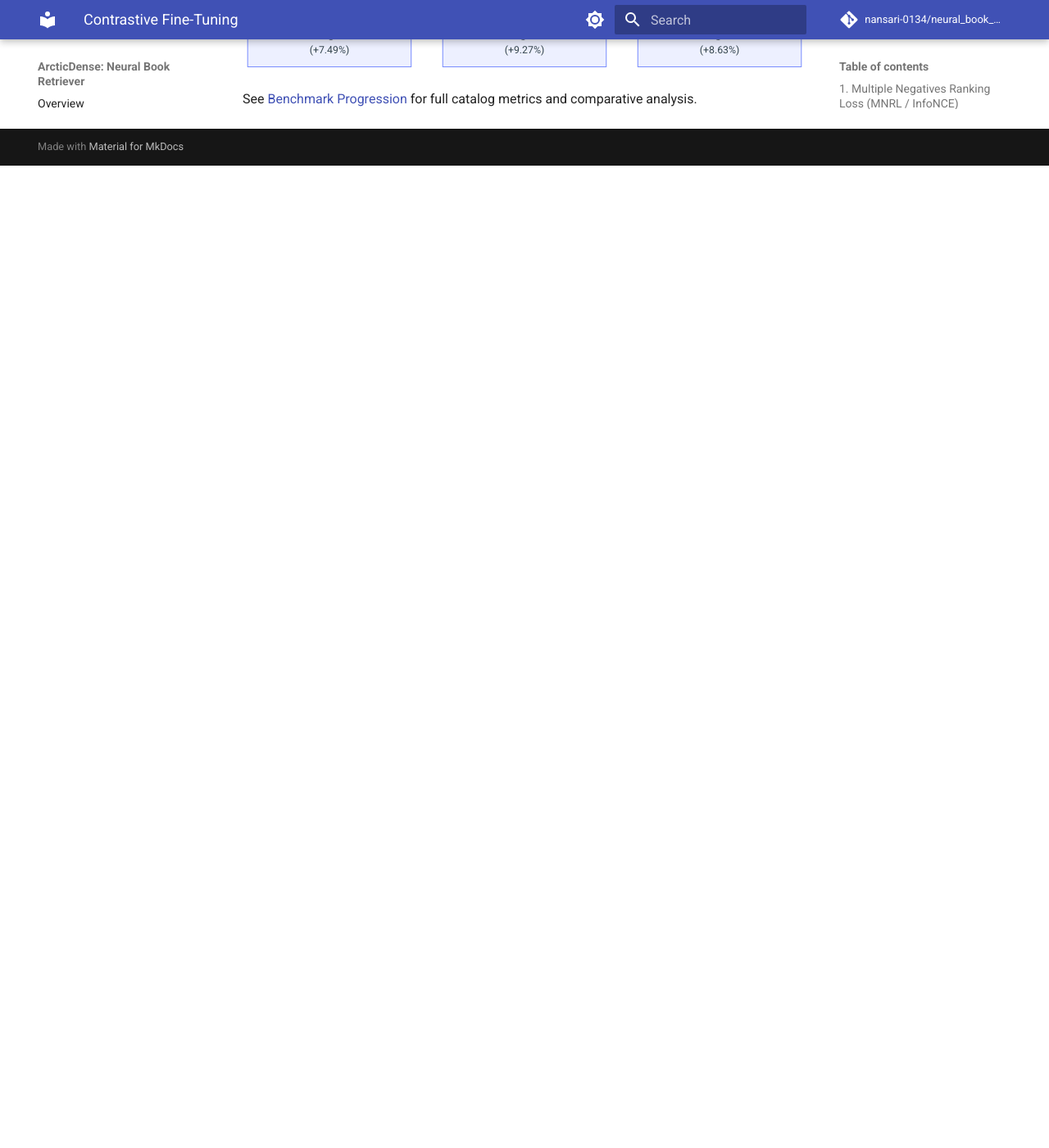
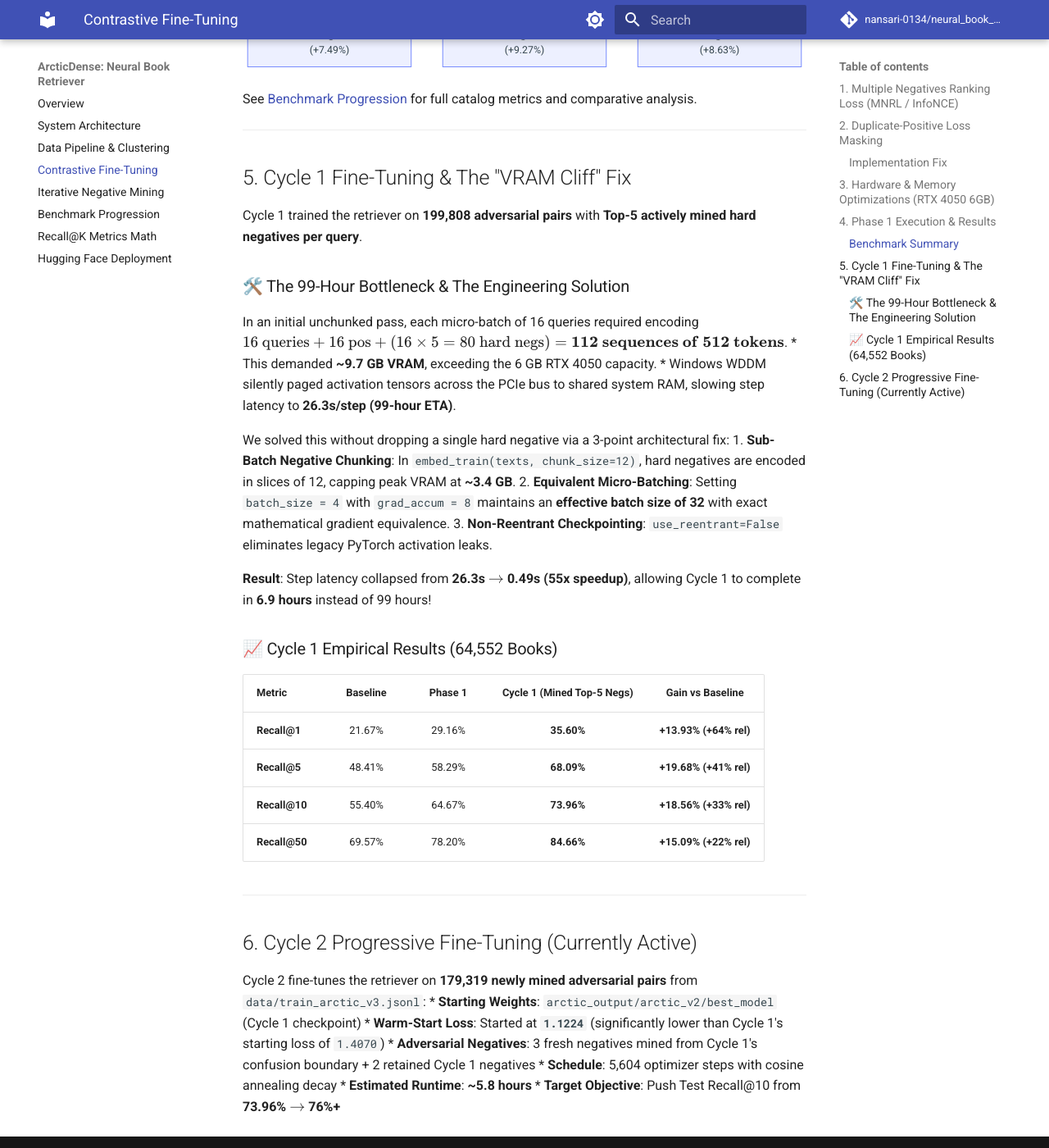
Before and after one commit to nansari-0134/neural_book_search_arctic, an MkDocs documentation site: the page built from docs/fine_tuning.md, in a window 1280 px wide and 1400 px high, scrolled down 2147 px. Shown: the whole window at 82% size. Built offline with MkDocs 1.6.1 and Material for MkDocs 9.7.7, drawn with Linux system fonts in a browser that asks for light colours; comment, search, counter and statistics services are not loaded; before the commit the page ends 2349 px from its top, so only the background shows below that.

Commit message:
Update docs: add Cycle 1 and Cycle 2 fine-tuning results & VRAM fix to index and fine_tuning pages

````diff
--- a/docs/fine_tuning.md
+++ b/docs/fine_tuning.md
@@ -71,3 +71,42 @@
 ```
 
 See [Benchmark Progression](benchmarks.md) for full catalog metrics and comparative analysis.
+
+---
+
+## 5. Cycle 1 Fine-Tuning & The "VRAM Cliff" Fix
+
+Cycle 1 trained the retriever on **199,808 adversarial pairs** with **Top-5 actively mined hard negatives per query**.
+
+### 🛠️ The 99-Hour Bottleneck & The Engineering Solution
+In an initial unchunked pass, each micro-batch of 16 queries required encoding $16\text{ queries} + 16\text{ pos} + (16 \times 5 = 80\text{ hard negs}) = \mathbf{112\text{ sequences of 512 tokens}}$.
+* This demanded **~9.7 GB VRAM**, exceeding the 6 GB RTX 4050 capacity.
+* Windows WDDM silently paged activation tensors across the PCIe bus to shared system RAM, slowing step latency to **26.3s/step (99-hour ETA)**.
+
+We solved this without dropping a single hard negative via a 3-point architectural fix:
+1. **Sub-Batch Negative Chunking**: In `embed_train(texts, chunk_size=12)`, hard negatives are encoded in slices of 12, capping peak VRAM at **~3.4 GB**.
+2. **Equivalent Micro-Batching**: Setting `batch_size = 4` with `grad_accum = 8` maintains an **effective batch size of 32** with exact mathematical gradient equivalence.
+3. **Non-Reentrant Checkpointing**: `use_reentrant=False` eliminates legacy PyTorch activation leaks.
+
+**Result**: Step latency collapsed from **26.3s $\rightarrow$ 0.49s (55x speedup)**, allowing Cycle 1 to complete in **6.9 hours** instead of 99 hours!
+
+### 📈 Cycle 1 Empirical Results (64,552 Books)
+
+| Metric | Baseline | Phase 1 | Cycle 1 (Mined Top-5 Negs) | Gain vs Baseline |
+| :--- | :---: | :---: | :---: | :---: |
+| **Recall@1** | 21.67% | 29.16% | **35.60%** | **+13.93% (+64% rel)** |
+| **Recall@5** | 48.41% | 58.29% | **68.09%** | **+19.68% (+41% rel)** |
+| **Recall@10** | 55.40% | 64.67% | **73.96%** | **+18.56% (+33% rel)** |
+| **Recall@50** | 69.57% | 78.20% | **84.66%** | **+15.09% (+22% rel)** |
+
+---
+
+## 6. Cycle 2 Progressive Fine-Tuning (Currently Active)
+
+Cycle 2 fine-tunes the retriever on **179,319 newly mined adversarial pairs** from `data/train_arctic_v3.jsonl`:
+* **Starting Weights**: `arctic_output/arctic_v2/best_model` (Cycle 1 checkpoint)
+* **Warm-Start Loss**: Started at **`1.1224`** (significantly lower than Cycle 1's starting loss of `1.4070`)
+* **Adversarial Negatives**: 3 fresh negatives mined from Cycle 1's confusion boundary + 2 retained Cycle 1 negatives
+* **Schedule**: 5,604 optimizer steps with cosine annealing decay
+* **Estimated Runtime**: **~5.8 hours**
+* **Target Objective**: Push Test Recall@10 from **73.96% $\rightarrow$ 76%+**
````
Also changed, not shown: docs/index.md (+7 -7 lines).
